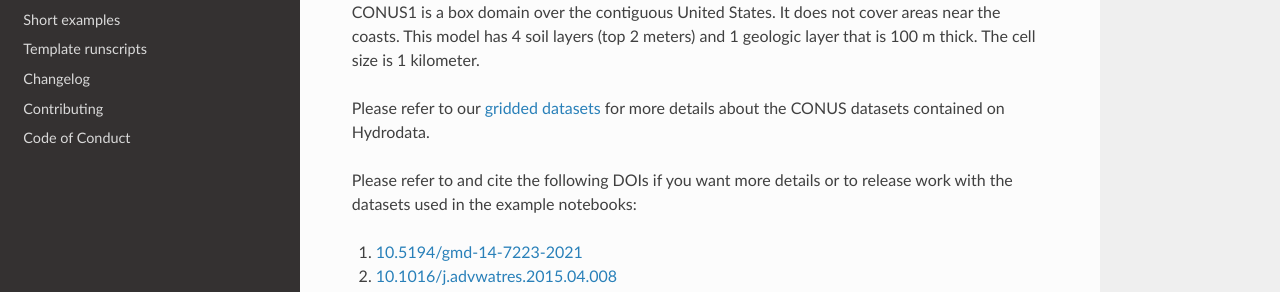
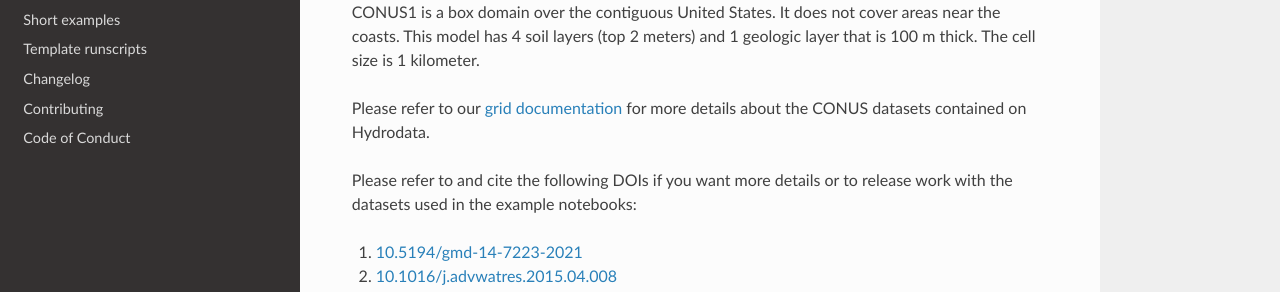
Before and after one commit to hydroframe/subsettools, a Sphinx documentation site: the page built from docs/index.md, in a window 1280 px wide and 900 px high, scrolled down 432 px. Shown: the part 159-451 px from the top of the window. Built offline with Sphinx 7.4.7 and the Read the Docs theme 2.0.0, drawn with Linux system fonts in a browser that asks for light colours; pages that are not in the unit, such as notebooks, are missing from menus.

Commit message:
Update index.md

```diff
--- a/docs/index.md
+++ b/docs/index.md
@@ -14,7 +14,7 @@ Checkout our Getting Started guide for installation instructions and information
 
 CONUS1 is a box domain over the contiguous United States. It does not cover areas near the coasts. This model has 4 soil layers (top 2 meters) and 1 geologic layer that is 100 m thick. The cell size is 1 kilometer.
 
-Please refer to our [gridded datasets](https://maurice.princeton.edu/hydroframe/docs/gridded_data.html#dataset-type-parflow) for more details about the CONUS datasets contained on Hydrodata.
+Please refer to our [grid documentation](https://maurice.princeton.edu/hydroframe/docs/gridded_data.html#dataset-type-parameters) for more details about the CONUS datasets contained on Hydrodata.
 
 Please refer to and cite the following DOIs if you want more details or to release work with the datasets used in the example notebooks:
 1. [10.5194/gmd-14-7223-2021](https://gmd.copernicus.org/articles/14/7223/2021/)
```
